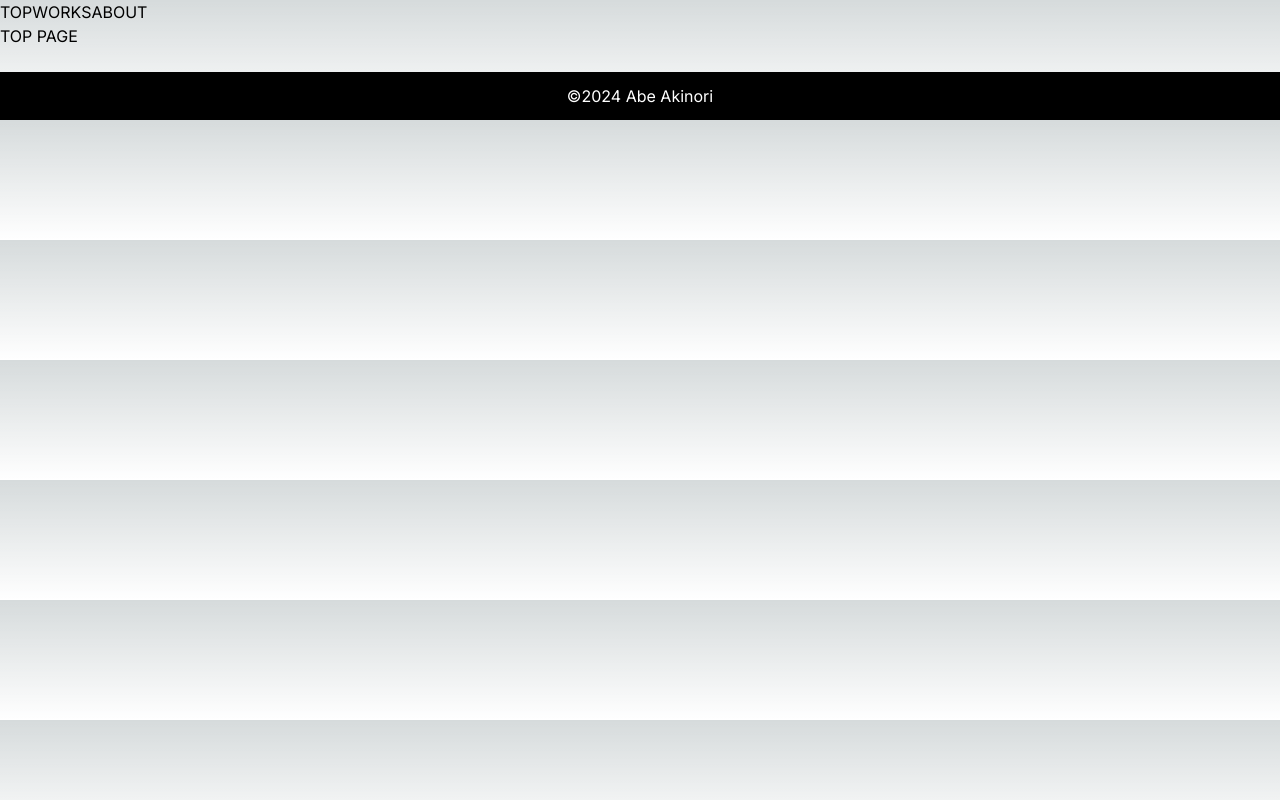
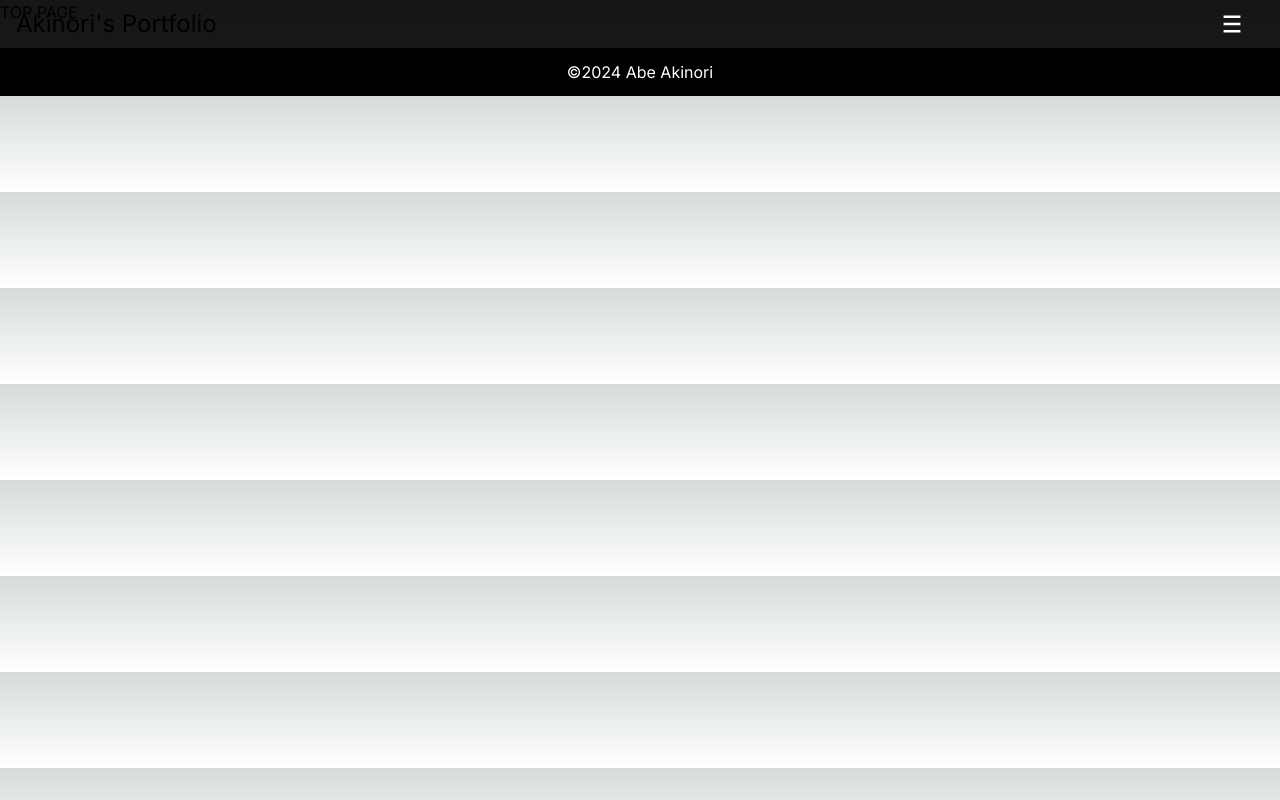
Before and after one commit to Akinori99/my-next-portfolio, a Next.js app: page / in a window 1280 px wide. Built offline with nearby package versions, Linux system fonts and the light colour scheme.

Commit message:
✨ Create <Header>

```diff
--- a/app/components/header.jsx
+++ b/app/components/header.jsx
@@ -1,6 +1,9 @@
 'use client';
+
+import { useState } from 'react';
 import Link from 'next/link';
 
+const CONTENT_NAME = `Akinori's Portfolio`;
 const NAV_ITEMS = [
   { href: '/', label: 'TOP' },
   { href: '/works', label: 'WORKS' },
@@ -8,21 +11,65 @@ const NAV_ITEMS = [
 ];
 
 export default function Header() {
+  const [isMenuOpen, setIsMenuOpen] = useState(false);
+
+  const toggleMenu = () => {
+    setIsMenuOpen(!isMenuOpen);
+  };
+
+  const closeMenu = () => {
+    setIsMenuOpen(false);
+  };
+
   return (
-    <header>
-      <nav>
-        <ul>
-          <li>
-            {NAV_ITEMS.map((item) => {
-              return (
-                <Link key={item.href} href={item.href}>
-                  {item.label}
-                </Link>
-              );
-            })}
-          </li>
-        </ul>
-      </nav>
+    <header className="fixed top-0 w-full bg-black bg-opacity-90 z-50">
+      <div className="flex items-center h-12">
+        <div className="flex items-center ml-4">
+          <div className="flex items-center">
+            <Link href="/">
+              <span className="text-2xl text-azure text-shadow cursor-pointer">
+                {CONTENT_NAME}
+              </span>
+            </Link>
+          </div>
+        </div>
+        <nav className="ml-auto mr-4">
+          <div className="relative">
+            <button
+              className="flex items-center justify-center h-16 w-16 focus:outline-none"
+              onClick={toggleMenu}
+            >
+              <svg
+                xmlns="http://www.w3.org/2000/svg"
+                viewBox="0 0 20 20"
+                className="h-6 w-6 fill-current text-white"
+              >
+                <path
+                  fillRule="evenodd"
+                  d="M3 3h14v2H3V3zm0 6h14v2H3V9zm0 6h14v2H3v-2z"
+                  clipRule="evenodd"
+                />
+              </svg>
+            </button>
+            {isMenuOpen && (
+              <div className="absolute right-0 w-21 origin-top-right bg-black bg-opacity-90 border border-white divide-y divide-white rounded-md shadow-lg">
+                <div className="py-1">
+                  {NAV_ITEMS.map((item) => (
+                    <Link
+                      key={item.href}
+                      href={item.href}
+                      className="block px-4 py-2 text-white cursor-pointer hover:bg-white hover:text-black"
+                      onClick={closeMenu}
+                    >
+                      {item.label}
+                    </Link>
+                  ))}
+                </div>
+              </div>
+            )}
+          </div>
+        </nav>
+      </div>
     </header>
   );
 }
```
